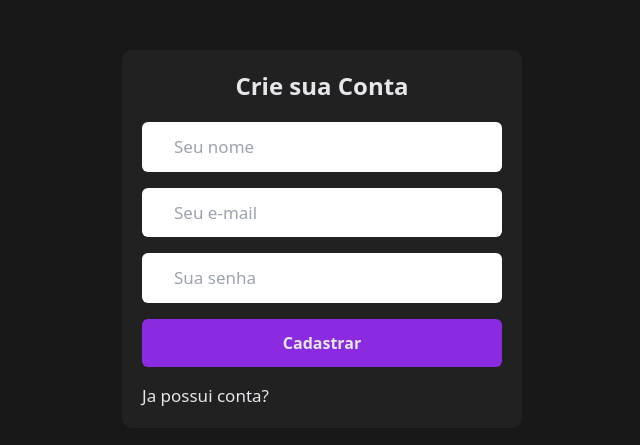
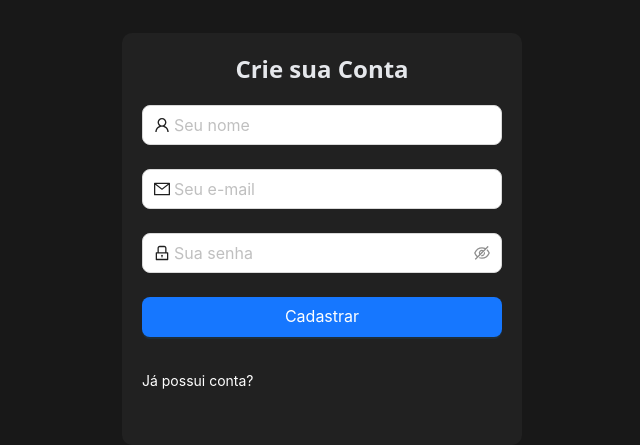
Before and after one commit to robsonbucci/task-management, a Next.js app: page /cadastro in a window 1280 px wide. Shown: the part 161-606 px from the top of the page, without its empty margins (318-958 px from the left). Built offline with nearby package versions, Linux system fonts and the light colour scheme.

Commit message:
feat: alterado o layout de cadastro e login usando antd

```diff
--- a/src/app/(auth)/cadastro/page.tsx
+++ b/src/app/(auth)/cadastro/page.tsx
@@ -1,16 +1,69 @@
-import Button from "@/app/components/Button/Button";
-import Input from "@/app/components/Input/Input";
+"use client";
+import { LockOutlined, MailOutlined, UserOutlined } from "@ant-design/icons";
+import { Button, Checkbox, Form, Input } from "antd";
+
+import Link from "next/link";
 import LoginCard from "@/app/components/LoginCard/LoginCard";
-import Link from "next/link";
 
 export default function Cadastro() {
-  return <LoginCard title="Crie sua Conta" >
-     <form className="flex flex-col gap-4">
-        <Input type="text" placeholder="Seu nome" />
-        <Input type="email" placeholder="Seu e-mail" />
-        <Input type="password" placeholder="Sua senha" />
-        <Button>Cadastrar</Button>
-        <Link href="/login">Ja possui conta?</Link>
-      </form>
-  </LoginCard>
+  const onFinish = (values: any) => {
+    console.log("Success:", values);
+  };
+
+  const onFinishFailed = (errorInfo: any) => {
+    console.log("Failed:", errorInfo);
+  };
+
+  return (
+    <LoginCard title="Crie sua Conta">
+      <Form
+        name="basic"
+        labelCol={{ span: 8 }}
+        initialValues={{ remember: true }}
+        onFinish={onFinish}
+        onFinishFailed={onFinishFailed}
+        autoComplete="off"
+        size="large"
+      >
+        {/* Campo para Nome */}
+        <Form.Item
+          name="username"
+          rules={[{ required: true, message: "Por favor insira seu nome!" }]}
+        >
+          <Input prefix={<UserOutlined />} placeholder="Seu nome" />
+        </Form.Item>
+
+        {/* Campo para E-mail */}
+        <Form.Item
+          name="email"
+          rules={[
+            { required: true, message: "Por favor insira seu e-mail!" },
+            { type: "email", message: "O formato do e-mail é inválido!" },
+          ]}
+        >
+          <Input prefix={<MailOutlined />} placeholder="Seu e-mail" />
+        </Form.Item>
+
+        {/* Campo para Senha */}
+        <Form.Item
+          name="password"
+          rules={[{ required: true, message: "Por favor insira sua senha!" }]}
+        >
+          <Input.Password prefix={<LockOutlined />} placeholder="Sua senha" />
+        </Form.Item>
+
+        {/* Botão de Cadastro */}
+        <Form.Item>
+          <Button type="primary" htmlType="submit" block>
+            Cadastrar
+          </Button>
+        </Form.Item>
+
+        {/* Link para Login */}
+        <Form.Item className="text-white">
+          <Link href="/login">Já possui conta?</Link>
+        </Form.Item>
+      </Form>
+    </LoginCard>
+  );
 }
--- a/src/app/(auth)/login/page.tsx
+++ b/src/app/(auth)/login/page.tsx
@@ -1,17 +1,61 @@
-import Button from "@/app/components/Button/Button";
-import Input from "@/app/components/Input/Input";
-import LoginCard from "@/app/components/LoginCard/LoginCard";
+"use client";
+import { Button, Checkbox, Form, Input } from "antd";
+import { LockOutlined, MailOutlined, UserOutlined } from "@ant-design/icons";
 import Link from "next/link";
 
+import LoginCard from "@/app/components/LoginCard/LoginCard";
+
 export default function Login() {
+  const onFinish = (values: any) => {
+    console.log("Success:", values);
+  };
+
+  const onFinishFailed = (errorInfo: any) => {
+    console.log("Failed:", errorInfo);
+  };
+
   return (
     <LoginCard title="Entre em sua Conta">
-      <form className="flex flex-col gap-4">
-        <Input type="email" placeholder="Seu e-mail" />
-        <Input type="password" placeholder="Sua senha" />
-        <Button>Entrar</Button>
-        <Link href="/cadastro">Ainda não possui conta?</Link>
-      </form>
+      <Form
+        name="basic"
+        labelCol={{ span: 8 }}
+        initialValues={{ remember: true }}
+        onFinish={onFinish}
+        onFinishFailed={onFinishFailed}
+        autoComplete="off"
+        size="large"
+      >
+        {/* Campo para E-mail */}
+        <Form.Item
+          name="email"
+          rules={[
+            { required: true, message: "Por favor insira seu e-mail!" },
+            { type: "email", message: "O formato do e-mail é inválido!" }, // Validação de formato de e-mail
+          ]}
+        >
+          <Input prefix={<MailOutlined />} placeholder="Seu e-mail" />
+        </Form.Item>
+
+        {/* Campo para Senha */}
+        <Form.Item
+          name="password"
+          rules={[{ required: true, message: "Por favor insira sua senha!" }]}
+        >
+          <Input.Password prefix={<LockOutlined />} placeholder="Sua senha" />
+        </Form.Item>
+
+        {/* Botão de Cadastro */}
+        <Form.Item>
+          <Button type="primary" htmlType="submit" block>
+            Entrar
+          </Button>
+        </Form.Item>
+
+        {/* Link para Login */}
+        <Form.Item className="text-white">
+          <Link href="/cadastro">Ainda não possui uma conta?</Link>
+        </Form.Item>
+      </Form>
     </LoginCard>
   );
 }
--- a/src/app/components/Button/Button.tsx
+++ b/src/app/components/Button/Button.tsx
@@ -1,16 +1,23 @@
 "use client";
 import { useGlobalState } from "@/app/context/globalContextProvider";
+import { Button as AntdButton, ButtonProps as AntdButtonProps } from "antd";
 
-interface ButtonProps extends React.ButtonHTMLAttributes<HTMLButtonElement> {
-    children: React.ReactNode;
-  }
-
+interface ButtonProps extends AntdButtonProps {
+  children: React.ReactNode;
+}
 
 export default function Button({ children, ...props }: ButtonProps) {
-
   const { theme } = useGlobalState();
 
-  return <button {...props}
-  className="py-3 px-8 rounded-[6px] border-0  font-bold text-[16px] pointer"
-  style={{ backgroundColor: "blueviolet" }}>{children}</button>;
+  return (
+    <AntdButton
+      {...props}
+      className="font-bold text-[16px]"
+      size="large"
+      type="primary"
+      block
+    >
+      {children}
+    </AntdButton>
+  );
 }
--- a/src/app/components/Input/Input.tsx
+++ b/src/app/components/Input/Input.tsx
@@ -1,3 +1,5 @@
-export default function Input(props: any) {
-  return <input className="py-3 px-8 rounded-[6px] border-0 text-black" {...props} />;
+import { Input as AntdInput, InputProps as AntdInputProps } from "antd";
+
+export default function Input(props: AntdInputProps) {
+  return <AntdInput {...props} size="large"/>;
 }
```
